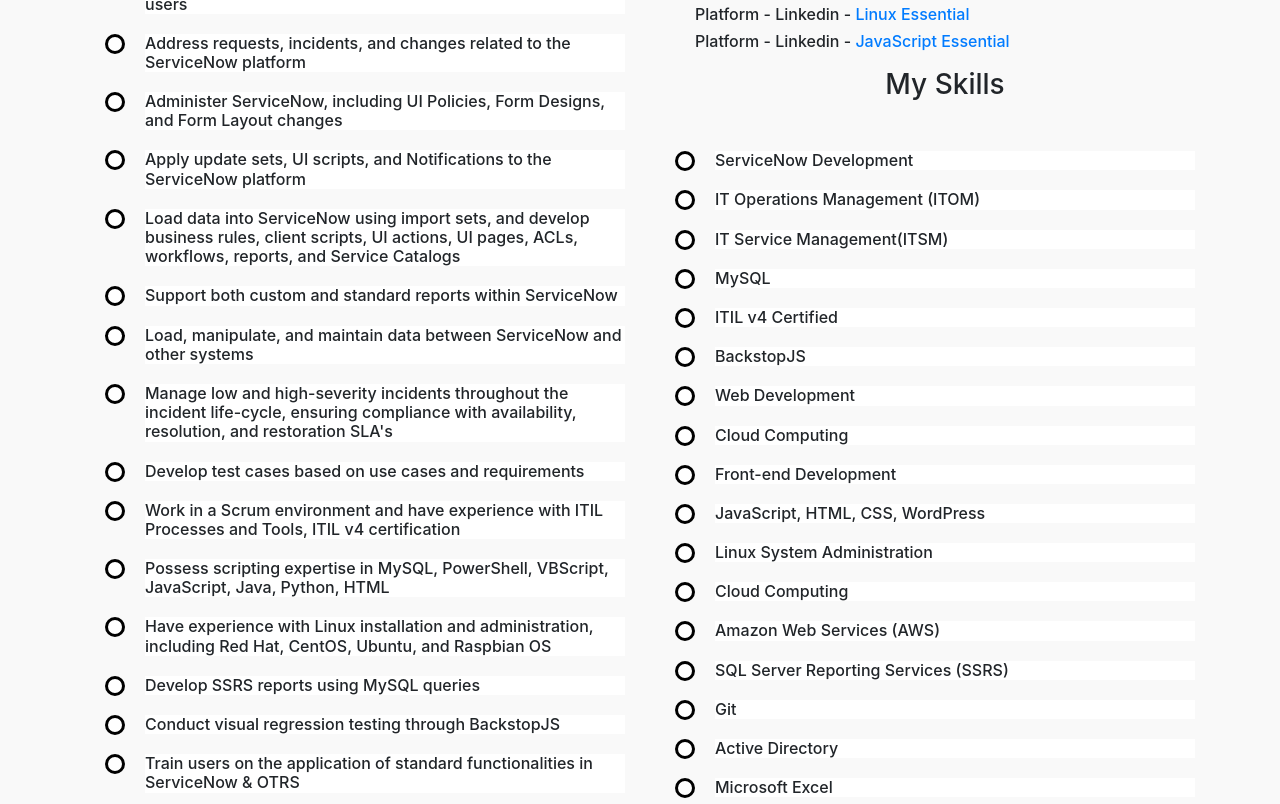
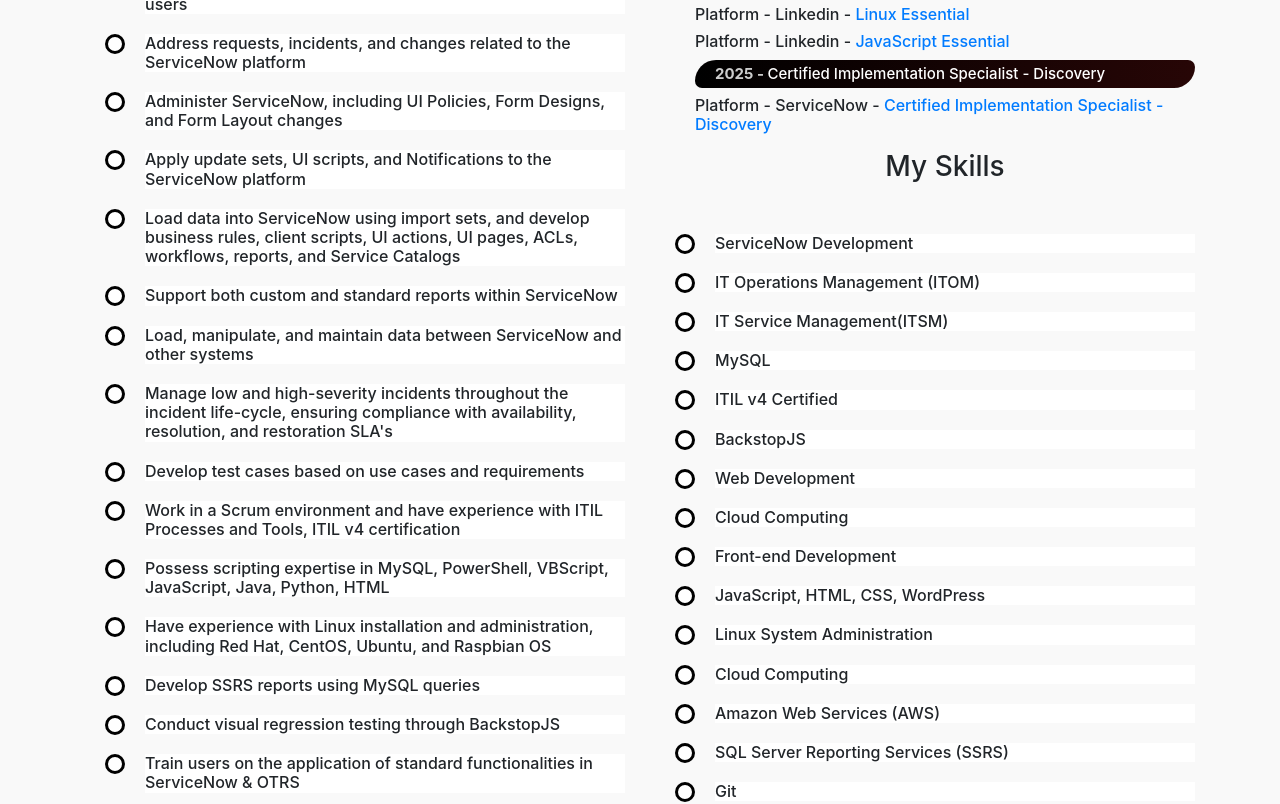
Before and after one commit to raunak1264/raunakweb, a plain HTML site: page index.html in a window 1280 px wide. Shown: the part 3513-4317 px from the top of the page. Drawn offline with nearby package versions, Linux system fonts and the light colour scheme.

Commit message:
Update index.html

```diff
--- a/index.html
+++ b/index.html
@@ -292,6 +292,10 @@
 <h6>Platform - Linkedin -
 <a href="https://drive.google.com/file/d/1otK6zc-mQtqoifYrBfSP9sHhafI6jOux/view?usp=sharing"/ target="_blank">JavaScript Essential<a/>
 <br></h6>
+<h4> <span>2025 - </span>Certified Implementation Specialist - Discovery</h4>
+<h6>Platform - ServiceNow -
+<a href="https://drive.google.com/file/d/1p0f4FpdmNYzn8zhm39UK_V2gg-uGvQGX/view?usp=sharing"/ target="_blank">Certified Implementation Specialist - Discovery<a/>
+<br></h6>
 </p>
 
 <div class="text-center">
```
